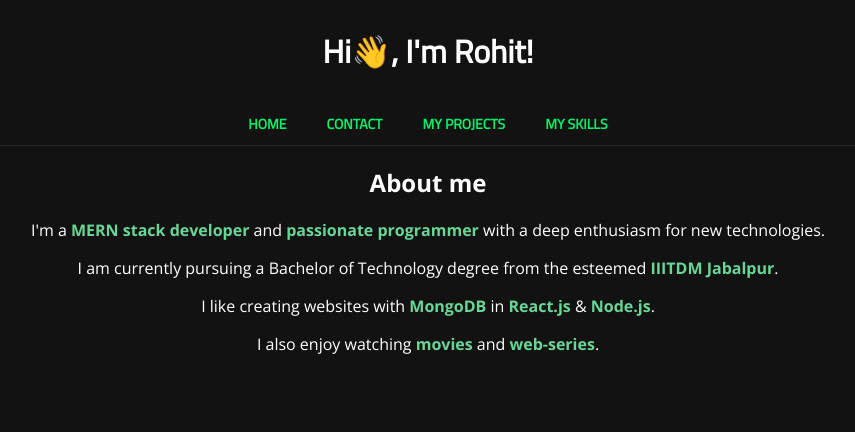
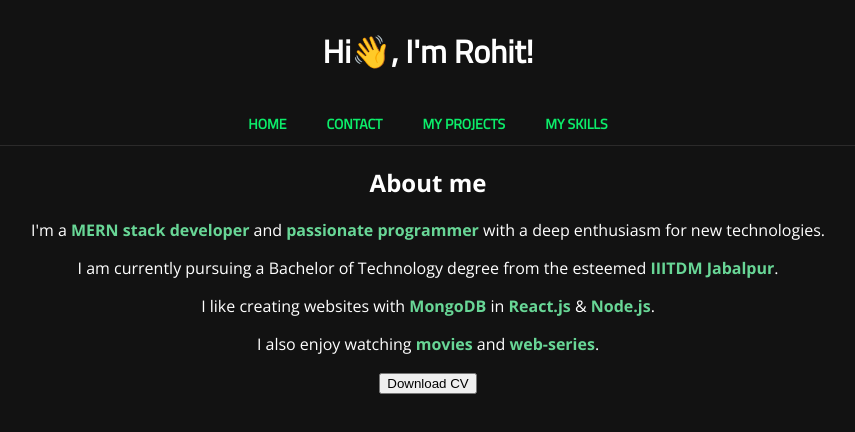
Before and after one commit to Ironblade1/portfolio-website, a Next.js app: page / in a window 1280 px wide. Shown: the top 432 px of the page, without its empty margins (212-1067 px from the left). Built offline with nearby package versions, Linux system fonts and the light colour scheme.

Commit message:
Update index.jsx

```diff
--- a/pages/index.jsx
+++ b/pages/index.jsx
@@ -9,6 +9,10 @@ export default function HomePage() {
           <p>I am currently pursuing a Bachelor of Technology degree from the esteemed <strong>IIITDM Jabalpur</strong>.</p>
         <p>I like creating websites with <strong>MongoDB</strong> in <strong>React.js</strong> & <strong>Node.js</strong>.</p>
         <p>I also enjoy watching <strong>movies</strong> and <strong>web-series</strong>.</p>
+        <button type="button" class="btn btn-outline-success" onclick="window.location.href='https://docs.google.com/forms/d/e/1FAIpQLSc4Qj_TgzYpOIZBqIgUHhVdIzetkZ6E0DZRasAVbTJbxppFBw/viewform'">
+          Download CV
+        </button>
+
       </div>
     </Layout>
   );
```
